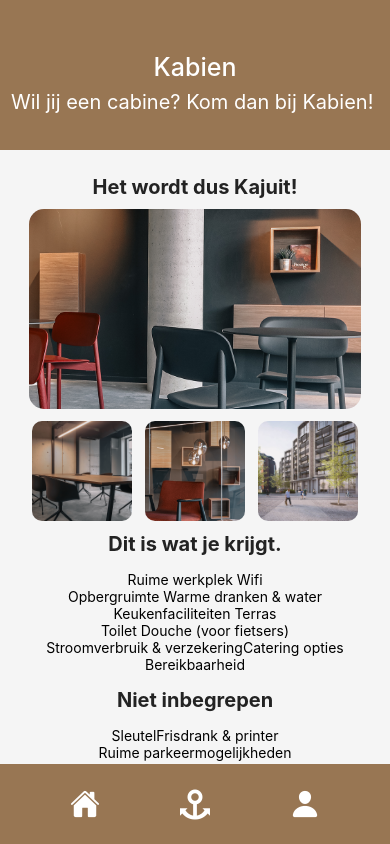
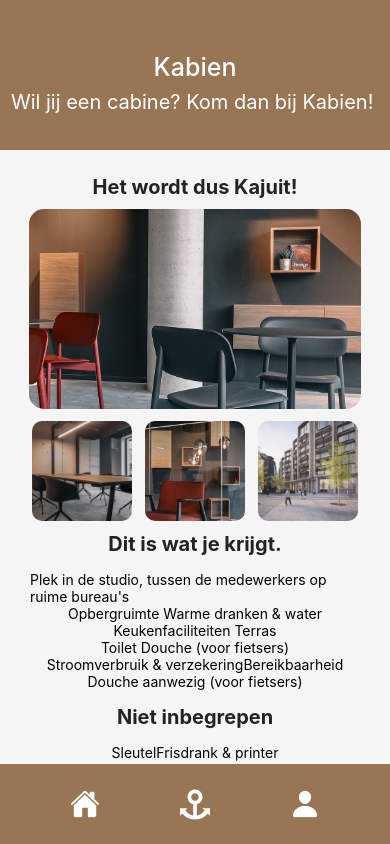
Before and after one commit to Jairo-Lopez-Navarrete/Examen_WebExpert_2, a React Native app: screen /Kajuit in a window 390 px wide. Built offline with nearby package versions, Linux system fonts and the light colour scheme.

Commit message:
ik heb een kalender api toegevoegd zodat ik de dagen op een kalender heb staan

```diff
--- a/App.js
+++ b/App.js
@@ -11,7 +11,7 @@ import Footer from './components/Footer';
 import Home from './screens/Home';
 import Profile from './screens/Profile';
 import AboutUs from './screens/AboutUs';
-import Calendar from './screens/Calendar';
+import CalendarPage from './screens/CalendarPage';
 import Kabien from './screens/Kabien';
 import Kajuit from './screens/Kajuit';
 import EditProfile from './screens/EditProfile';
@@ -26,11 +26,11 @@ export default function App() {
              <Stack.Navigator screenOptions={{headerShown: false}}>
              <Stack.Screen name="Login" component={Login} options={{ headerShown: false }}/>
                 <Stack.Screen name="Home" component={Home}/>
-                <Stack.Screen name="About_Us" component={AboutUs} />
+                <Stack.Screen name="AboutUs" component={AboutUs} />
                 <Stack.Screen name="Profile" component={Profile}/>
                 <Stack.Screen name="Kabien" component={Kabien} />
                 <Stack.Screen name="Kajuit" component={Kajuit} />
-                <Stack.Screen name="Calendar" component={Calendar} />
+                <Stack.Screen name="CalendarPage" component={CalendarPage} />
                 <Stack.Screen name="EditProfile" component={EditProfile} />
              </Stack.Navigator>
             <Footer />
--- a/helpers/RootNavigation.tsx
+++ b/helpers/RootNavigation.tsx
@@ -3,13 +3,12 @@ import { NavigationContainerRef } from '@react-navigation/native';
 
 type Routes = {
     'AboutUs': string;
-    'About': string;
     'Home': string;
     'Profile': string;
     'Settings': string;
     'Kabien': string;
     'Kajuit': string;
-    'Calendar': string;
+    'CalendarPage': string;
     'EditProfile': string;
 };
 
--- a/package.json
+++ b/package.json
@@ -17,6 +17,7 @@
     "expo-status-bar": "~2.0.1",
     "react": "18.3.1",
     "react-native": "0.76.7",
+    "react-native-calendars": "^1.1310.0",
     "react-native-gesture-handler": "^2.24.0",
     "react-native-image-picker": "^8.2.0",
     "react-native-reanimated": "^3.17.0",
--- a/screens/AboutUs.tsx
+++ b/screens/AboutUs.tsx
@@ -1,7 +1,7 @@
 import React, {useState, useEffect} from 'react';
 import { View, Text, StyleSheet, Pressable } from 'react-native';
 
-export default function Calendar(){
+export default function AboutUs(){
 
   return (
     <View style={styles.container}><Text>Elloo... Gudbaai</Text></View>
--- a/screens/Calendar.tsx
+++ /dev/null
@@ -1,18 +0,0 @@
-import React, {useState, useEffect} from 'react';
-import { View, Text, StyleSheet, Pressable, Image } from 'react-native';
-
-export default function Kajuit(){
-    return(
-       <View style={styles.container}>
-            <Text>Test</Text>
-       </View>
-    )
-}
-
-const styles = StyleSheet.create({
-    container: {
-        flex: 1,
-        justifyContent: 'center',
-        alignItems: 'center'
-    }
-});
--- /dev/null
+++ b/screens/CalendarPage.tsx
@@ -0,0 +1,25 @@
+import React, {useState, useEffect} from 'react';
+import { View, Text, StyleSheet, Pressable, Image } from 'react-native';
+import {Calendar} from 'react-native-calendars';
+
+export default function CalendarPage(){
+    const [selected, setSelected] = useState('');
+
+    return(
+       <View style={styles.container}>
+            <Calendar style={styles.calendarStyle} onDayPress={(day) => setSelected(day.datestring)} markedDates={{[selected]: {selected: true, marked: true, selectedColor: 'blue'}}} theme={{todayTextColor: 'red', arrowColor: 'blue'}}/>
+       </View>
+    )
+}
+
+const styles = StyleSheet.create({
+    container: {
+        flex: 1,
+        //justifyContent: 'center',
+        //alignItems: 'center'
+    },
+    calendarStyle: {
+        height: '100%',
+        width: '100%'
+    }
+});
--- a/screens/Kabien.tsx
+++ b/screens/Kabien.tsx
@@ -100,7 +100,7 @@ export default function Kabien(){
         </View>
    </View>
    <View>
-   <TouchableOpacity style={styles.calenderButton} onPress={() => navigate('Calendar')}>
+   <TouchableOpacity style={styles.calenderButton} onPress={() => navigate('CalendarPage')}>
                 <Ionicons name="calendar-outline" size={30} color="white" />
                 <Text style={styles.buttonText}>Dit is wat ik wil</Text>
    </TouchableOpacity>
--- a/screens/Kajuit.tsx
+++ b/screens/Kajuit.tsx
@@ -33,13 +33,13 @@ export default function Kabien(){
     };
 
     const included = [
-        ["Ruime werkplek ", "Wifi"],
+        ["Plek in de studio, tussen de medewerkers op ruime bureau's"],
         ["Opbergruimte ", "Warme dranken & water"],
         ["Keukenfaciliteiten ", "Terras"],
         ["Toilet ", "Douche (voor fietsers)"],
         ["Stroomverbruik & verzekering"],
-        ["Catering opties"],
-        ["Bereikbaarheid"]
+        ["Bereikbaarheid"],
+        ["Douche aanwezig (voor fietsers)"]
     ]
 
     const notIncluded = [
@@ -100,7 +100,7 @@ export default function Kabien(){
         </View>
    </View>
    <View>
-   <TouchableOpacity style={styles.calenderButton} onPress={() => navigate('Calendar')}>
+   <TouchableOpacity style={styles.calenderButton} onPress={() => navigate('CalendarPage')}>
                 <Ionicons name="calendar-outline" size={30} color="white" />
                 <Text style={styles.buttonText}>Dit is wat ik wil</Text>
    </TouchableOpacity>
```
Also changed, not shown: 1 other file (tests, documents, lock files or other folders).
